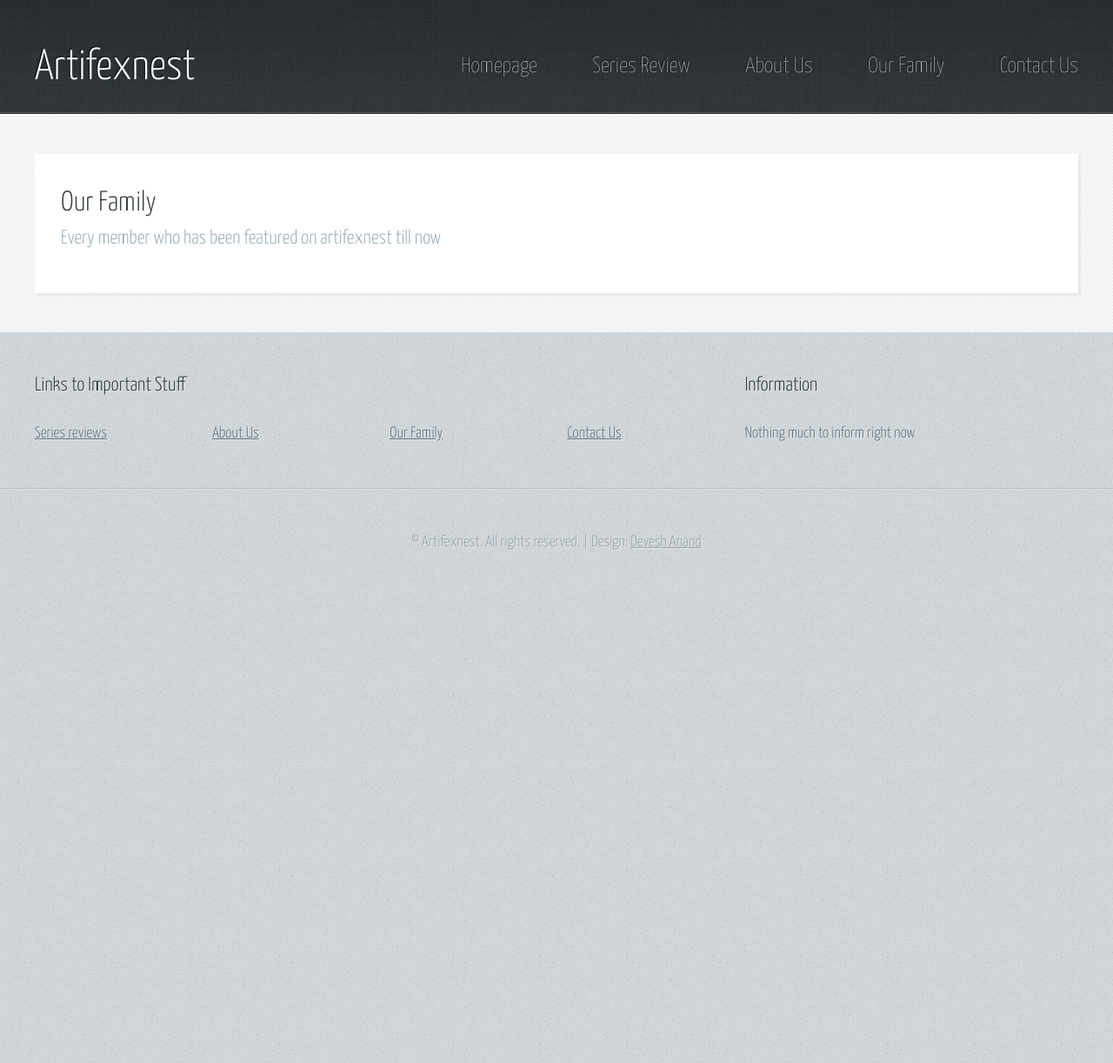
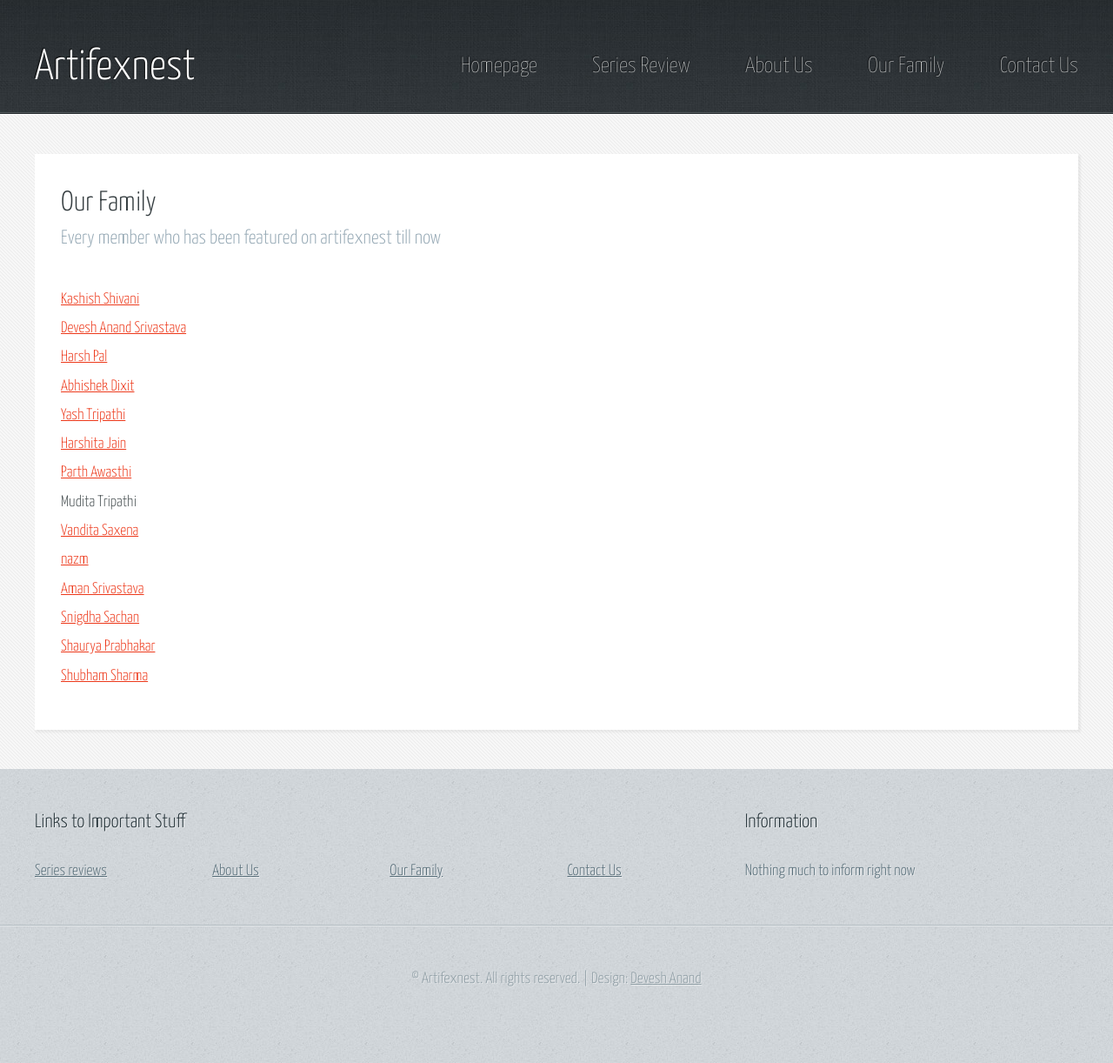
Before and after one commit to artifexnest/artifexnest.github.io, a Jekyll site: the page built from _posts/2020-04-17-ourfamily.md, in a window 1280 px wide. Shown: the whole page at 87% size. Built offline with Jekyll 4.4.1, drawn with Linux system fonts in a browser that asks for light colours.

```diff
--- a/_posts/2020-04-17-ourfamily.md
+++ b/_posts/2020-04-17-ourfamily.md
@@ -4,3 +4,34 @@ title: Our Family
 subtitle: Every member who has been featured on artifexnest till now
 permalink: /onecolumn/
 ---
+<ul>
+    <li><a href="https://www.instagram.com/shivkashi_here" target="_blank">Kashish Shivani</a></li>
+
+    <li><a href="https://www.instagram.com/dev_anand_here" target="_blank">Devesh Anand Srivastava</a></li>
+
+    <li><a href="https://www.instagram.com/its_hp8" target="_blank">Harsh Pal</a></li>
+
+    <li><a href="https://www.instagram.com/_mr_._dixit"
+    target="_blank">Abhishek Dixit</a></li>
+
+    <li><a href="https://www.instagram.com/yashtripathi9" target="_blank">Yash Tripathi</a></li>
+
+    <li><a href="https://www.instagram.com/harshi.003" target="_blank">Harshita Jain</a></li>
+
+    <li><a href="https://www.instagram.com/__naim_ish" target="_blank">Parth Awasthi</a></li>
+
+    <li>Mudita Tripathi</li>
+
+    <li><a href="https://www.instagram.com/lemonide_swigger__" target="_blank">Vandita Saxena</a></li>
+
+    <li><a href="https://www.instagram.com/sparky.writing" target="_blank">nazm</a></li>
+
+    <li><a href="https://www.instagram.com/amansrivastava_official" target="_blank">Aman Srivastava</a></li>
+
+    <li><a href="https://www.instagram.com/snigdha__08" target="_blank">Snigdha Sachan</a></li>
+
+    <li><a href="https://www.instagram.com/5haurya_rajawat_23" target="_blank">Shaurya Prabhakar</a></li>
+
+    <li><a href="https://www.instagram.com/expa_shubhamsharma" target="_blank">Shubham Sharma</a></li>
+
+</ul>
```
Also changed, not shown: _posts/2020-04-17-series_reviews_april2020.md (+3 -1 lines), revs/ayushanand.md (added, +29 -0 lines), revs/devanshshukla.md (added, +6 -0 lines), revs/nikhilrai.md (added, +6 -0 lines), revs/rissingh.md (added, +6 -0 lines), revs/tanmaytrivedi.md (added, +6 -0 lines).
